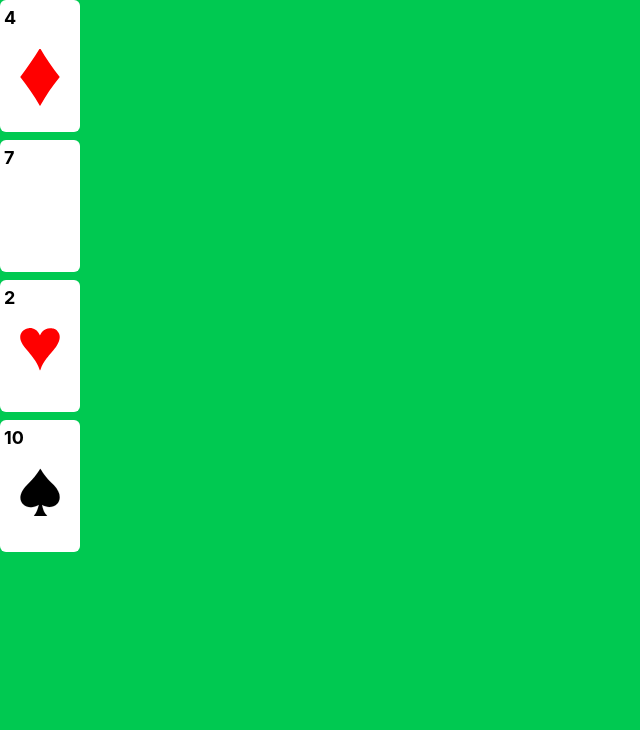
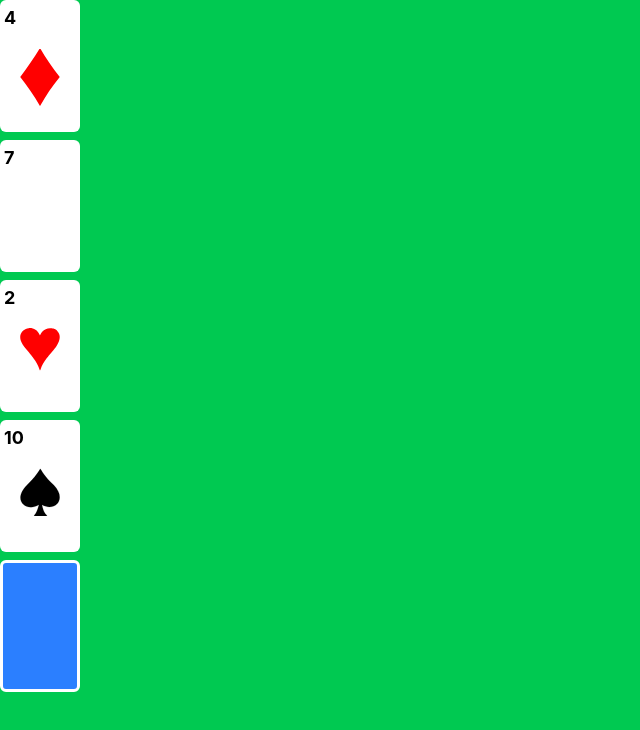
Before and after one commit to josephblair92/solitaire, a React (Vite) app: page / in a window 1280 px wide. Shown: the top 730 px of the page, without its empty margins (0-640 px from the left). Built offline with nearby package versions, Linux system fonts and the light colour scheme.

Commit message:
Add FaceDownCard component

```diff
--- a/src/App.tsx
+++ b/src/App.tsx
@@ -2,6 +2,7 @@ import "./styles.css"
 import { Card } from "./components/Card"
 import * as Types from "./types/types"
 import { getSuitColor } from "./utils/utils"
+import { FaceDownCard } from "./components/FaceDownCard"
 
 function App() {
   const cards = [
@@ -30,6 +31,7 @@ function App() {
     <div className="bg-green-500 h-screen">
       <div className="flex flex-col gap-2">
         {cards.map(card => <Card card={card} />)}
+        <FaceDownCard />
       </div>
     </div>
   )
--- /dev/null
+++ b/src/components/FaceDownCard.tsx
@@ -0,0 +1,3 @@
+export function FaceDownCard () {
+    return <div className="h-33 w-20 bg-blue-500 border-white border-3 rounded-md" />
+}
```
